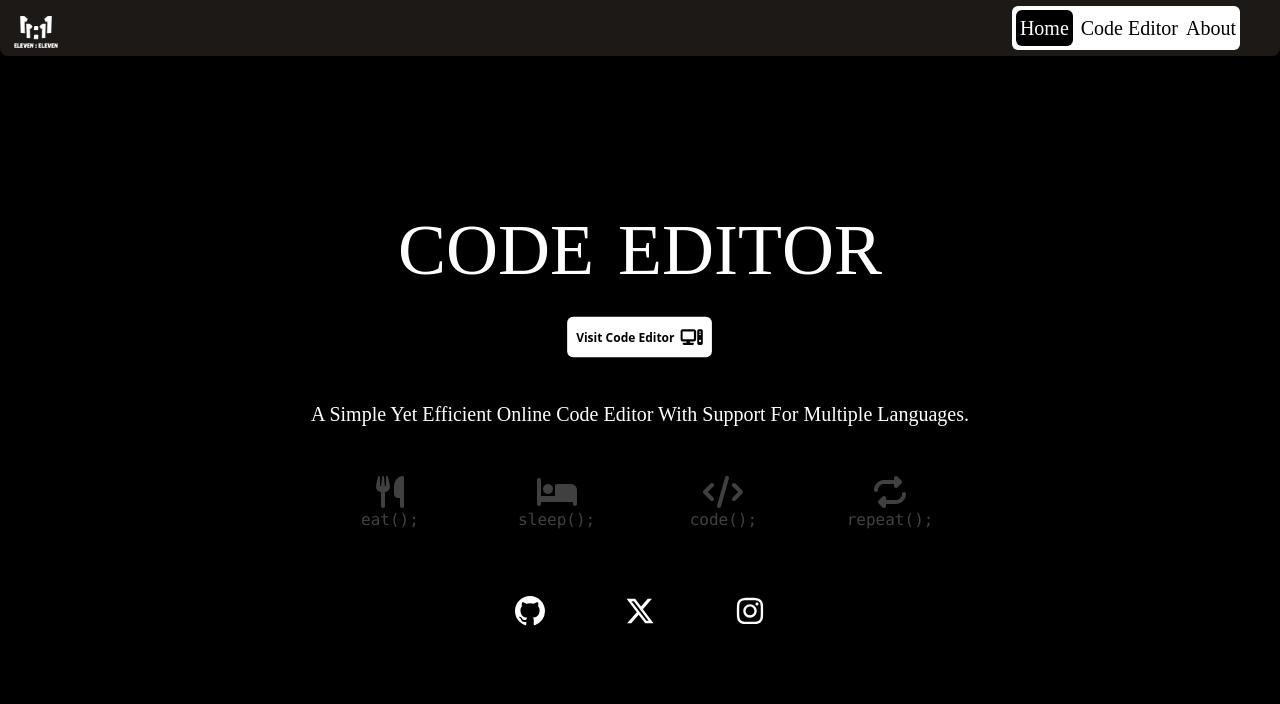
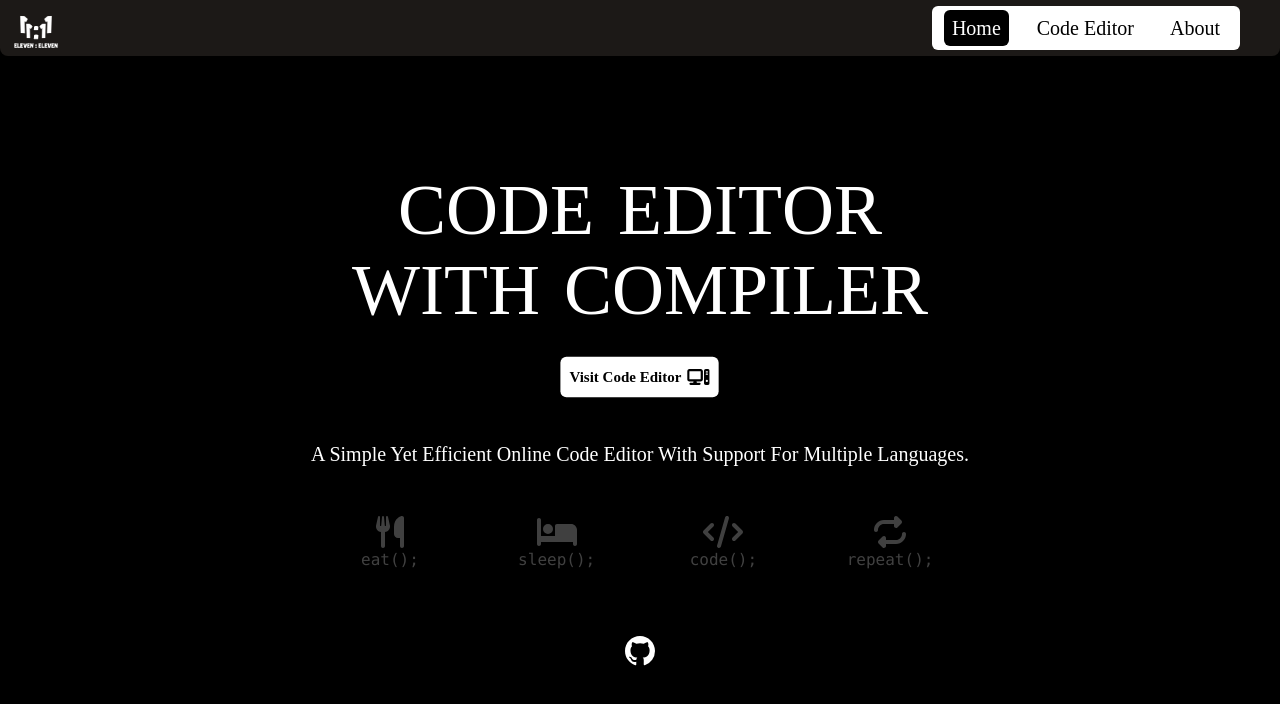
Before and after one commit to Akilraj-1153/Code-Editor, a React (Create React App) app: page / in a window 1280 px wide. Shown: the top 704 px of the page. Built offline with nearby package versions, Linux system fonts and the light colour scheme.

Commit message:
small fix

```diff
--- a/src/Components/About/About.jsx
+++ b/src/Components/About/About.jsx
@@ -33,7 +33,7 @@ function About() {
                   About Developer
                 </button> */}
                 <a
-                  href="https://github.com/yourgithub"
+                  href="https://github.com/Akilraj-1153/Code-Editor"
                   target="_blank"
                   rel="noopener noreferrer"
                   className="text-white hover:text-gray-400 py-1 flex h-full w-fit justify-center items-center"
--- a/src/Components/Home/Home.jsx
+++ b/src/Components/Home/Home.jsx
@@ -30,12 +30,27 @@ function Home() {
           <h1 className="xs:text-4xl lg:text-7xl text-white font-mateSc">O</h1>
           <h1 className="xs:text-4xl lg:text-7xl text-white font-mateSc">R</h1>
         </div>
+        <div className="flex ">
+          <h1 className="xs:text-4xl lg:text-7xl text-white font-mateSc">W</h1>
+          <h1 className="xs:text-4xl lg:text-7xl text-white font-mateSc">I</h1>
+          <h1 className="xs:text-4xl lg:text-7xl text-white font-mateSc">T</h1>
+          <h1 className="xs:text-4xl lg:text-7xl text-white font-mateSc">H</h1>
+          <span className="p-3"></span>
+          <h1 className="xs:text-4xl lg:text-7xl text-white font-mateSc">C</h1>
+          <h1 className="xs:text-4xl lg:text-7xl text-white font-mateSc">O</h1>
+          <h1 className="xs:text-4xl lg:text-7xl text-white font-mateSc">M</h1>
+          <h1 className="xs:text-4xl lg:text-7xl text-white font-mateSc">P</h1>
+          <h1 className="xs:text-4xl lg:text-7xl text-white font-mateSc">I</h1>
+          <h1 className="xs:text-4xl lg:text-7xl text-white font-mateSc">L</h1>
+          <h1 className="xs:text-4xl lg:text-7xl text-white font-mateSc">E</h1>
+          <h1 className="xs:text-4xl lg:text-7xl text-white font-mateSc">R</h1>
+        </div>
 
         <span className="px-2"></span>
         <div className="p-2">
           <button
             onClick={() => navigate("code_editor")}
-            className="p-3 bg-white rounded-lg h-fit w-fit font-bold flex justify-center items-center gap-2 scale-75 hover:scale-100 transition-transform"
+            className="p-3 font-mate text-xl bg-white rounded-lg h-fit w-fit font-bold flex justify-center items-center gap-2 scale-75 hover:scale-100 transition-transform"
           >
             Visit Code Editor <FaComputer size={30} />
           </button>
@@ -68,14 +83,14 @@ function Home() {
       </div>
       <div className="flex gap-20 p-4 mt-10">
         <a
-          href="https://github.com/yourgithub"
+          href="https://github.com/Akilraj-1153/Code-Editor"
           target="_blank"
           rel="noopener noreferrer"
           className="text-white hover:text-gray-400"
         >
           <BsGithub size={30} />
         </a>
-        <a
+        {/* <a
           href="https://twitter.com/yourtwitter"
           target="_blank"
           rel="noopener noreferrer"
@@ -90,7 +105,7 @@ function Home() {
           className="text-white hover:text-pink-400"
         >
           <FaInstagram size={30} />
-        </a>
+        </a> */}
       </div>
     </div>
   );
--- a/src/Components/NavBar/NavBar.jsx
+++ b/src/Components/NavBar/NavBar.jsx
@@ -20,8 +20,8 @@ function NavBar() {
             alt="eleven:eleven"
           />
         </div>
-        <div className="flex gap-2 justify-end h-full w-full items-center mr-10 font-mateSc text-xl select-none xs:hidden md:flex">
-          <div className="flex bg-white rounded-md justify-center items-center gap-2 p-1">
+        <div className="flex gap-2 justify-end h-[6vh] w-full items-center mr-10 font-mateSc text-xl select-none xs:hidden md:flex">
+          <div className="flex bg-white rounded-md justify-center items-center gap-5 p-1 px-3 transition-transform">
             <button
               onClick={() => {
                 navigate("/");
@@ -31,7 +31,7 @@ function NavBar() {
                 currentnavbtn === "Home"
                   ? "text-white bg-black p-1 rounded-md"
                   : "text-black"
-              } cursor-pointer`}
+              } cursor-pointer h-full transition-transform px-2`}
             >
               Home
             </button>
@@ -44,7 +44,7 @@ function NavBar() {
                 currentnavbtn === "Code Editor"
                   ? "text-white bg-black p-1 rounded-md"
                   : "text-black"
-              } cursor-pointer`}
+              } cursor-pointer h-full transition-transform px-2`}
             >
               Code Editor
             </button>
@@ -57,7 +57,7 @@ function NavBar() {
                 currentnavbtn === "About"
                   ? "text-white bg-black p-1 rounded-md"
                   : "text-black"
-              } cursor-pointer`}
+              } cursor-pointer h-full transition-transform px-2`}
             >
               About
             </button>
@@ -76,8 +76,8 @@ function NavBar() {
         </div>
       </div>
       {naviconactive && (
-        <div className="bg-stone-900 h-[20vh] w-full rounded-lg xs:flex md:hidden z-40">
-          <div className="flex gap-4 justify-center h-full w-full items-end p-2 font-mateSc text-xl select-none flex-col bg-white">
+        <div className="bg-stone-900 h-[20vh] w-full  xs:flex md:hidden z-40 shadow-xl p-1 rounded-md">
+          <div className="flex gap-4 justify-center h-full w-full items-end p-2 font-mateSc text-xl select-none flex-col bg-white rounded-lg">
             <button
               onClick={() => {
                 navigate("/");
@@ -88,7 +88,7 @@ function NavBar() {
                 currentnavbtn === "Home"
                   ? "text-white bg-black p-1 rounded-md"
                   : "text-black"
-              } cursor-pointer`}
+              } cursor-pointer h-full transition-transform px-2`}
             >
               Home
             </button>
@@ -102,7 +102,7 @@ function NavBar() {
                 currentnavbtn === "Code Editor"
                   ? "text-white bg-black p-1 rounded-md"
                   : "text-black"
-              } cursor-pointer`}
+              } cursor-pointer h-full transition-transform px-2`}
             >
               Code Editor
             </button>
@@ -116,7 +116,7 @@ function NavBar() {
                 currentnavbtn === "About"
                   ? "text-white bg-black p-1 rounded-md"
                   : "text-black"
-              } cursor-pointer`}
+              } cursor-pointer h-full transition-transform px-2`}
             >
               About
             </button>
```
